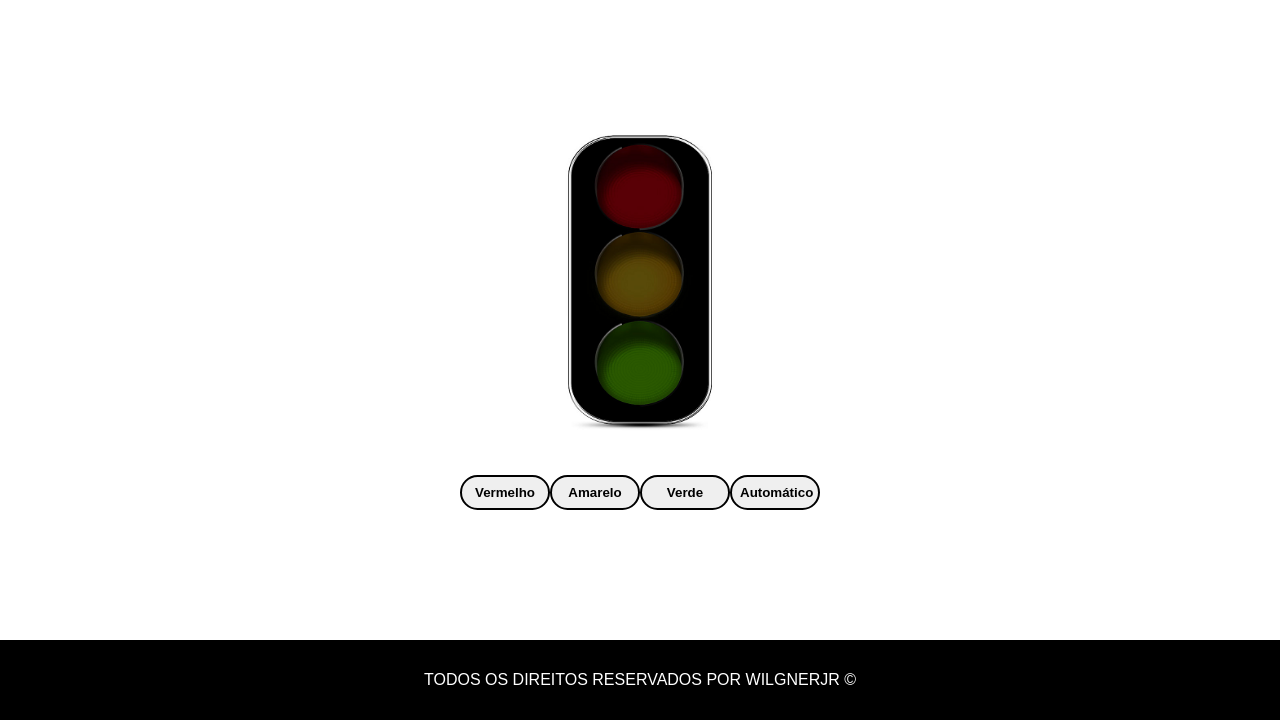
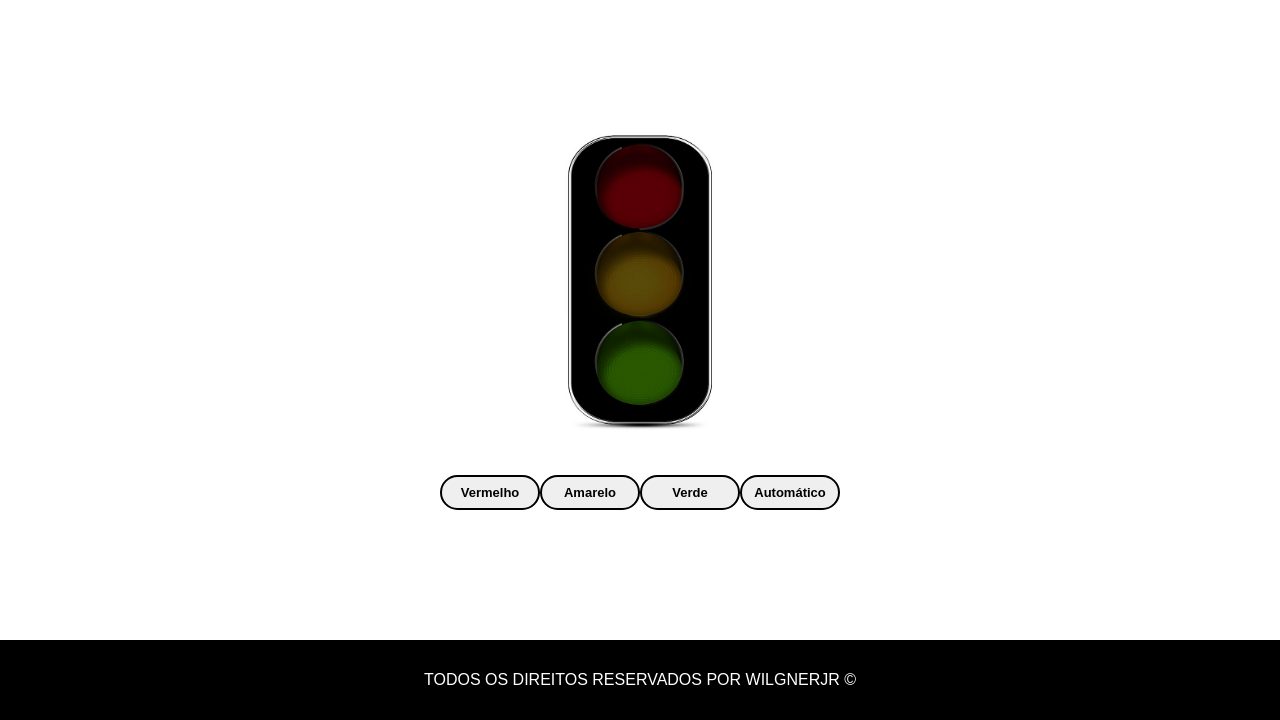
Before and after one commit to wilgnerjr/semaforo, a plain HTML site: page index.html in a window 1280 px wide. Shown: the part 80-800 px from the top of the page. Drawn offline with Linux system fonts and the light colour scheme.

Commit message:
Update style.css

```diff
--- a/css/style.css
+++ b/css/style.css
@@ -35,18 +35,20 @@ main{
     }
 }
 .button{
-    width: 90px;
+    width: 100px;
     padding: 8px;
     border-radius: 50px;
     border: 2px solid black;
     font-weight: bold;
     text-align: center;
+    font-size: small;
     transition: .3s;
 }
 .button:hover.vr{
     background-color: rgb(255, 40, 40);
     color: white;
 }
+
 .button:hover.ay{
     background-color: yellow;
     color: rgb(0, 0, 0);
```
